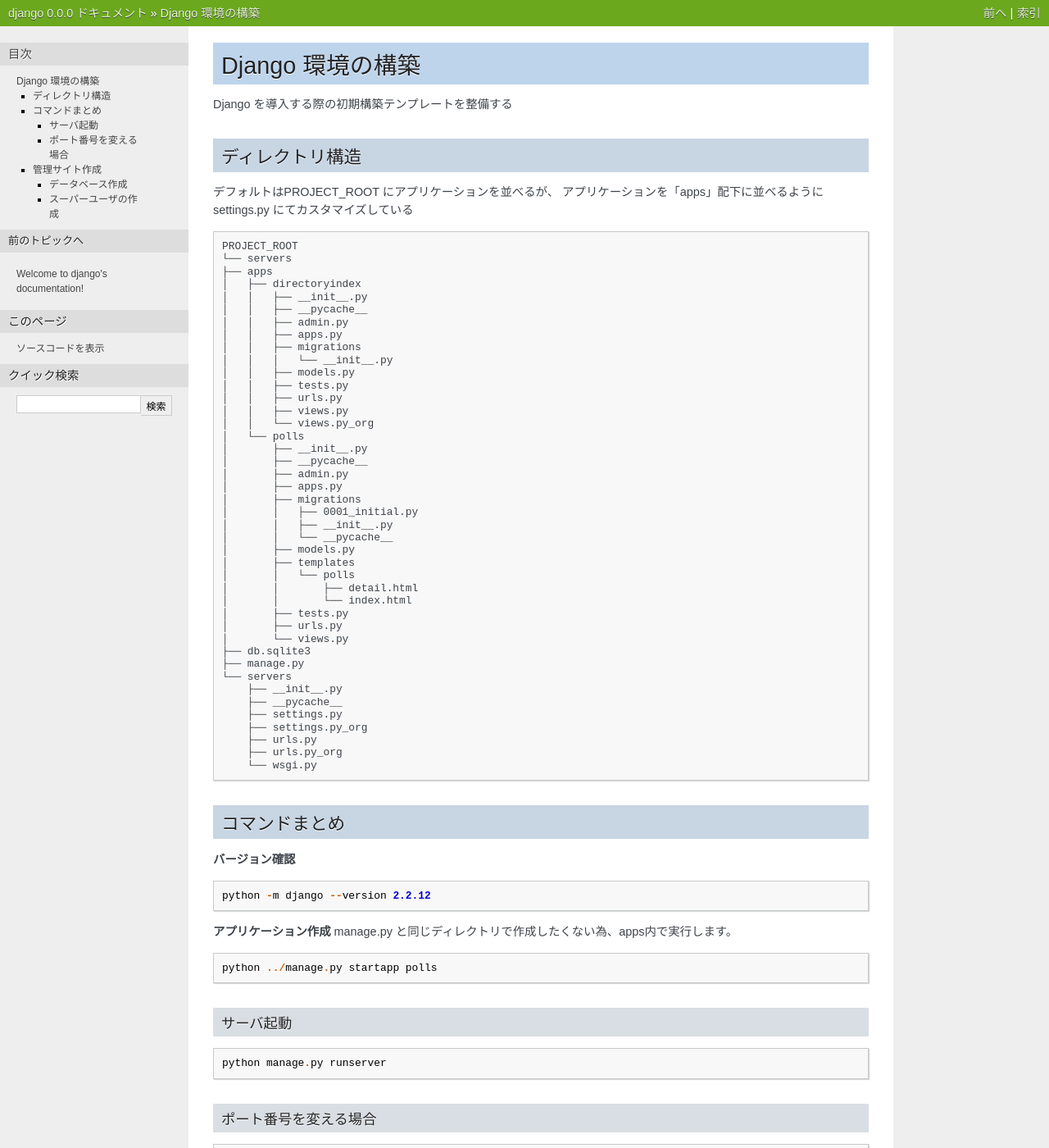
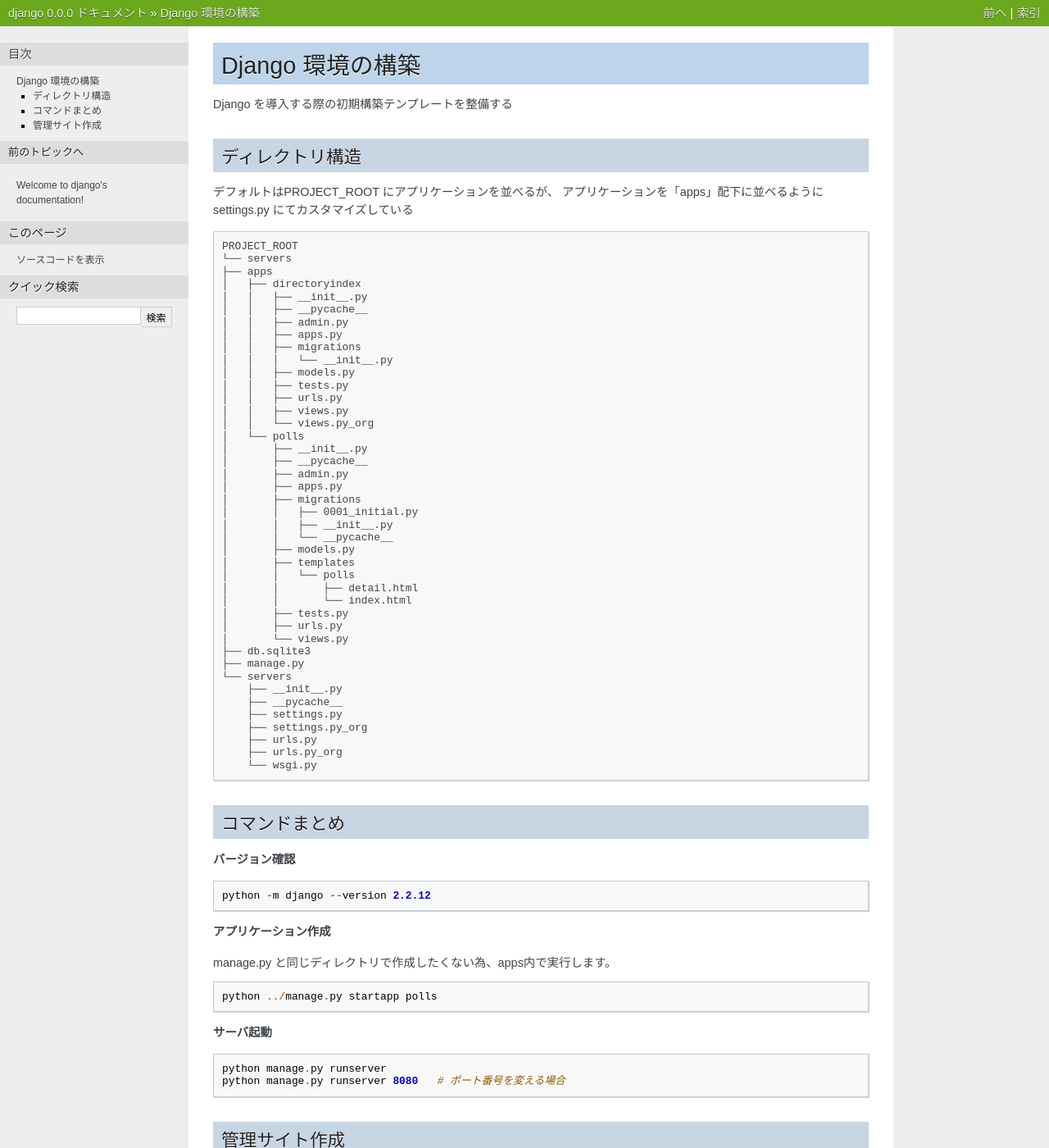
Before and after one commit to yuyuyu0706/sphinx, a Sphinx documentation site: the page built from django/source/work/page01.rst, in a window 1280 px wide and 1400 px high. Shown: the whole window at 82% size. Built offline with Sphinx 7.4.7, drawn with Linux system fonts in a browser that asks for light colours; pages that are not in the unit, such as notebooks, are missing from menus.

Commit message:
auto commit

```diff
--- a/django/source/work/page01.rst
+++ b/django/source/work/page01.rst
@@ -63,36 +63,34 @@ Django を導入する際の初期構築テンプレートを整備する
     python -m django --version 2.2.12
 
 **アプリケーション作成**
-manage.py と同じディレクトリで作成したくない為、apps内で実行します。
+
+| manage.py と同じディレクトリで作成したくない為、apps内で実行します。
+
 ::
+
     python ../manage.py startapp polls
 
-サーバ起動
--------------
+**サーバ起動**
+
 ::
 
     python manage.py runserver
+    python manage.py runserver 8080   # ポート番号を変える場合
 
-
-ポート番号を変える場合
----------------------
-::
-
-    python manage.py runserver 8080
 
 
 管理サイト作成
 ===================
 settings.py の INSTALL_APPS で定義している機能。必要なければ実施しなくても良い。
 
-データベース作成
-------------------
+**データベース作成**
+
 ::
 
     python manage.py migrate
 
-スーパーユーザの作成
--------------------
+**スーパーユーザの作成**
+
 ::
 
     python manage.py createsuperuser
```
